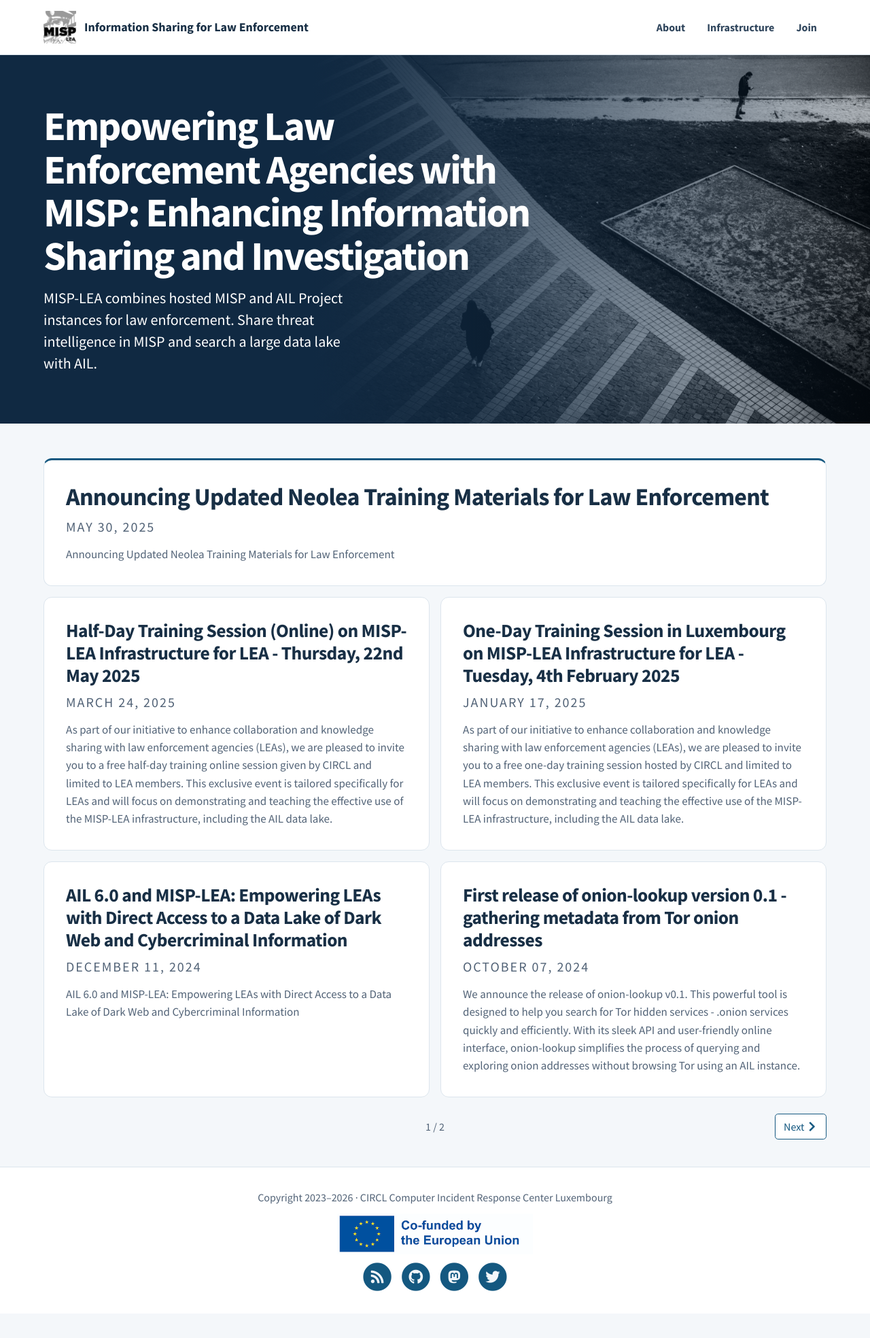
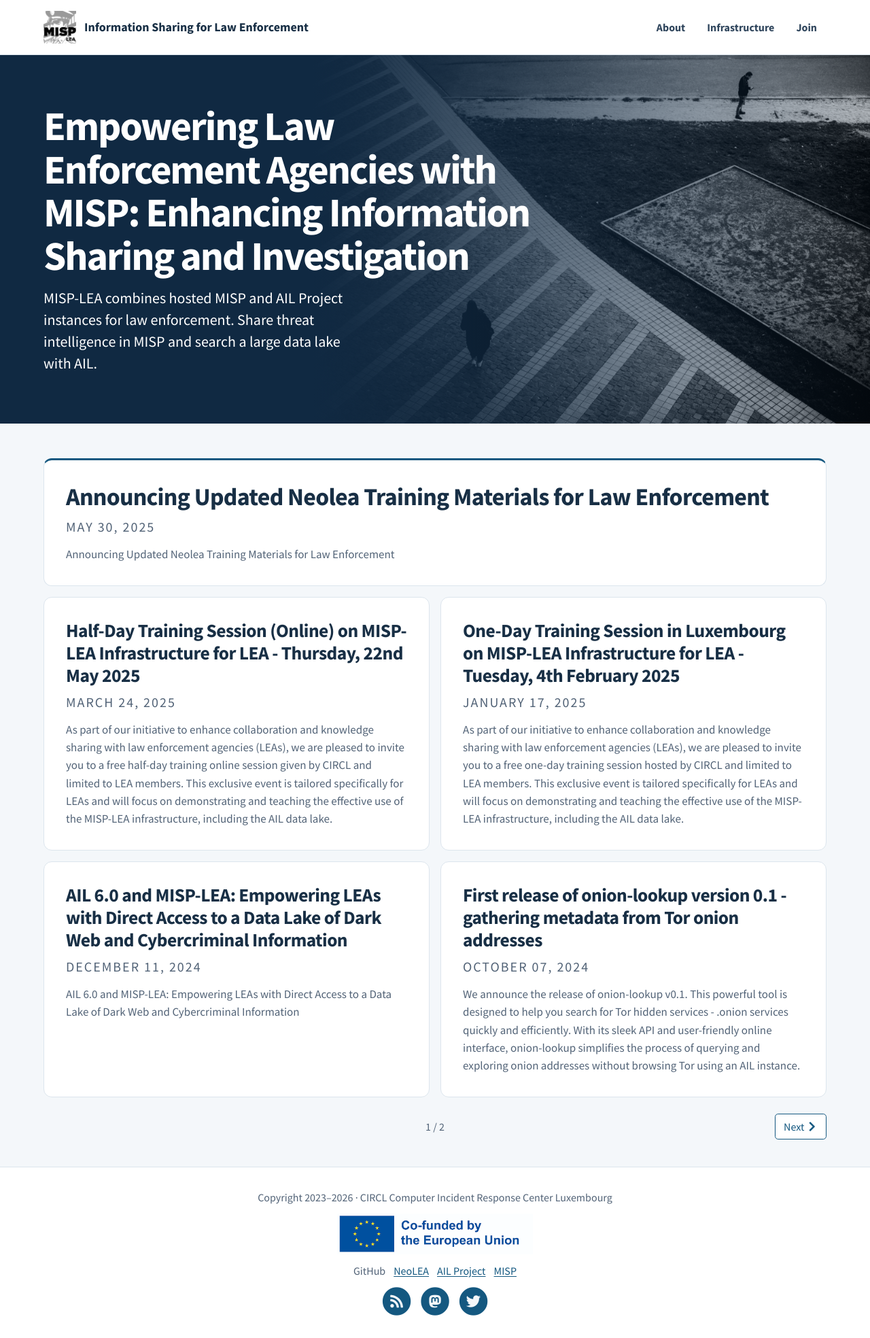
Before and after one commit to neolea/misp-lea-website, a Jekyll site: the page built from index.html, in a window 1280 px wide. Shown: the whole page at 68% size. Built offline with Jekyll 4.4.1, drawn with Linux system fonts in a browser that asks for light colours; a script that is not in the unit is left out; the list of posts is cut into pages by our own code; before the commit the page ends 1932 px from its top, so only the background shows below that.

Commit message:
Link to NeoLEA, AIL Project, and MISP on GitHub

```diff
--- a/_data/icons.yml
+++ b/_data/icons.yml
@@ -6,7 +6,7 @@ calendly:
 dribbble:
 facebook:
 flickr:
-github: neolea
+github:           # Project GitHub links are listed in the footer template
 gitlab:
 google-scholar:   # e.g. "WXAAOb0AAAAJ"
 instagram:
--- a/_includes/default/footer.liquid
+++ b/_includes/default/footer.liquid
@@ -6,6 +6,12 @@
         Copyright {{ copyright_start_year }}{% if copyright_start_year < copyright_end_year %}–{{ copyright_end_year }}{% endif %} ·
         {% endif %}
         {{ site.footer_text | default: "Powered by <a href='https://jekyllrb.com/'>Jekyll</a> with <a href='https://github.com/sylhare/Type-on-Strap'>Type on Strap</a>" }}</p>
+    <nav class="footer-github" aria-label="GitHub organizations">
+        <span>GitHub</span>
+        <a href="https://github.com/neolea">NeoLEA</a>
+        <a href="https://github.com/ail-project/">AIL Project</a>
+        <a href="https://github.com/misp">MISP</a>
+    </nav>
             <div class="footer-icons">
                 <ul>
                 <!-- Social icons from Font Awesome, if enabled -->
--- a/_sass/includes/_footer.scss
+++ b/_sass/includes/_footer.scss
@@ -18,6 +18,19 @@
     padding: 0;
   }
 
+  .footer-github {
+    display: flex;
+    flex-wrap: wrap;
+    justify-content: center;
+    gap: 0.25rem 0.75rem;
+    margin-block: 0.875rem;
+
+    a {
+      text-decoration: underline;
+      text-underline-offset: 0.15em;
+    }
+  }
+
   .footer-icons ul {
     list-style: none;
     margin: 0;
```
